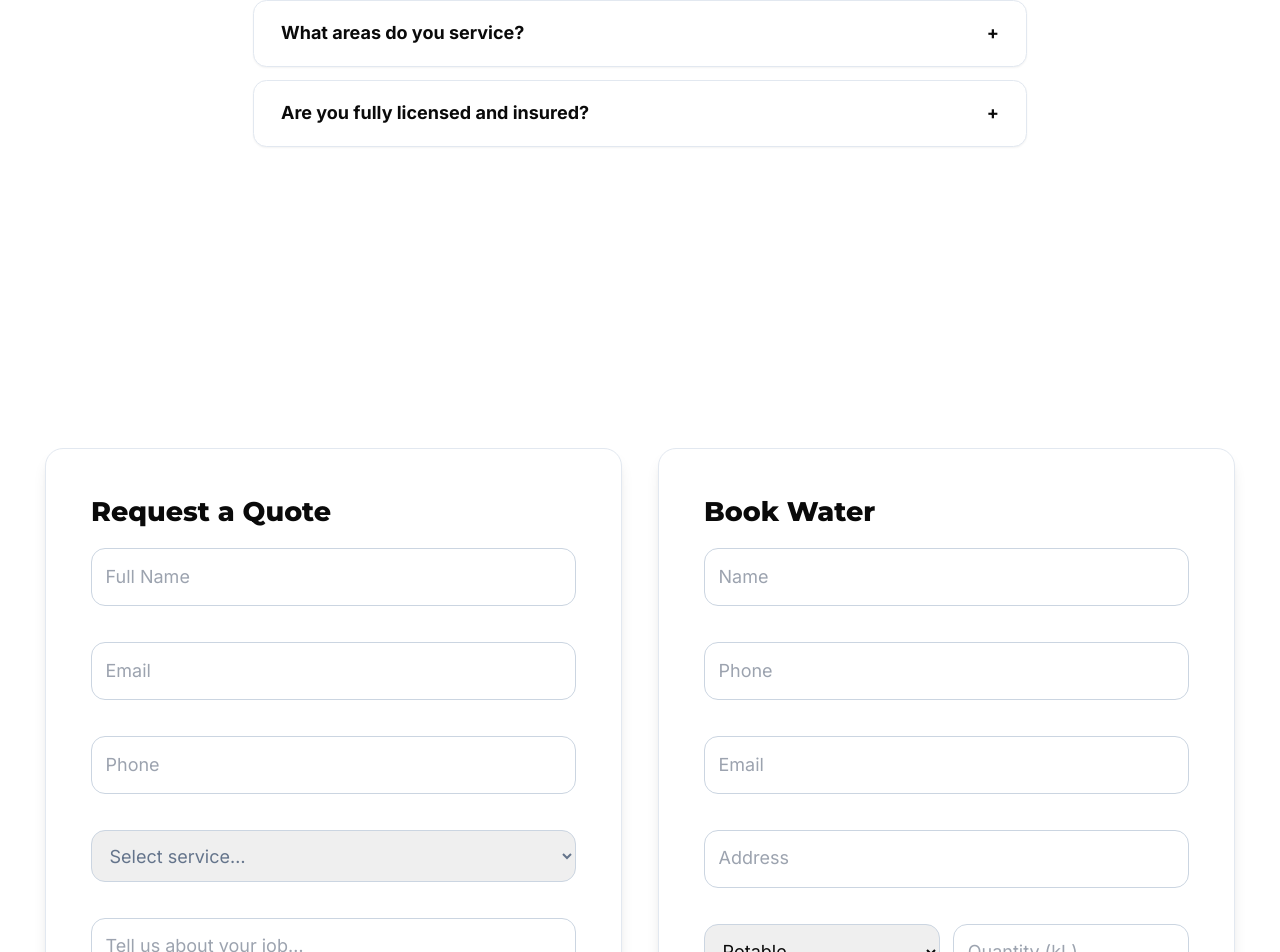
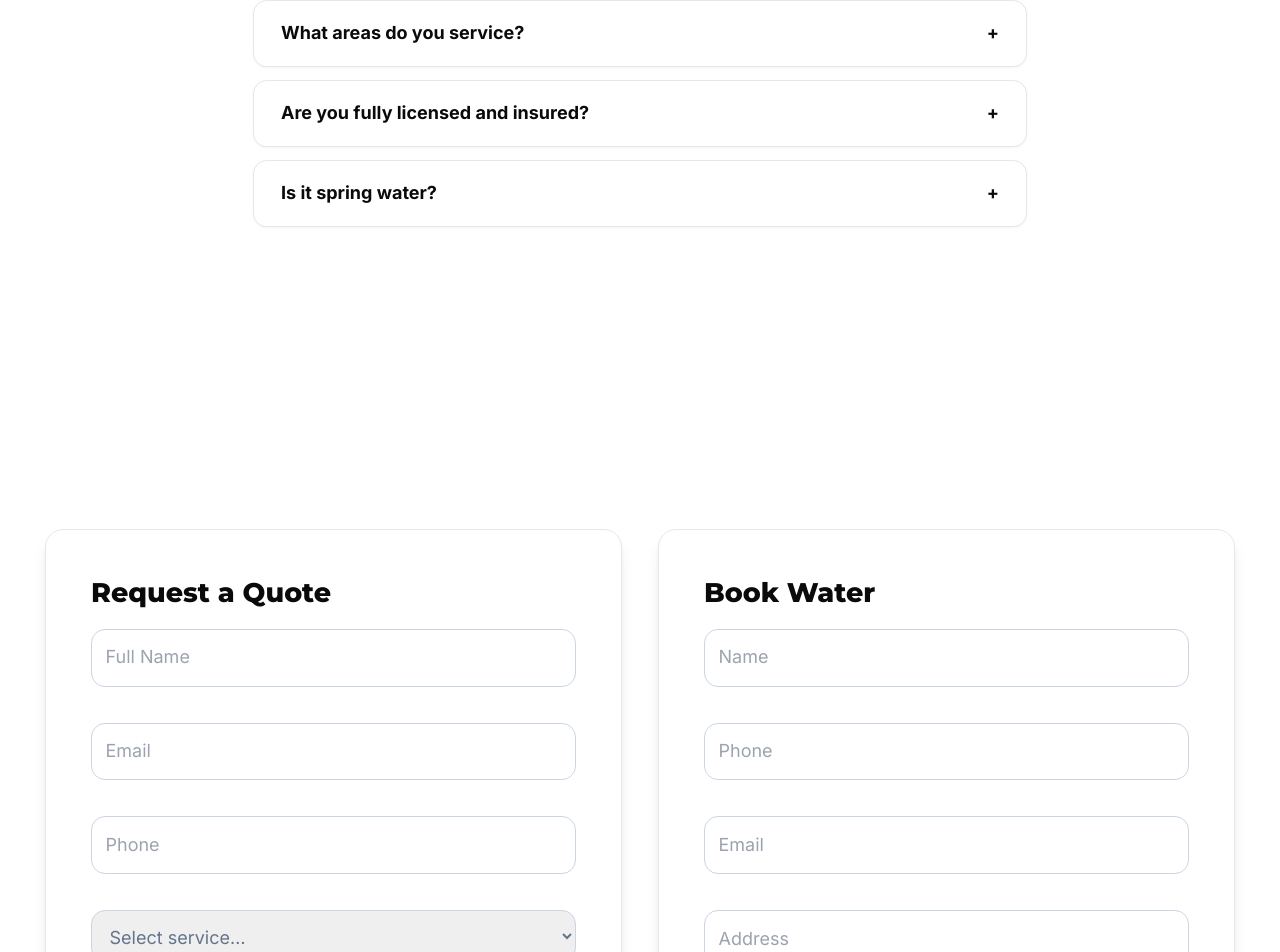
Before and after one commit to kindaiau/more-civil, a React (Vite) app: page / in a window 1280 px wide. Shown: the part 2735-3687 px from the top of the page. Built offline with nearby package versions, Linux system fonts and the light colour scheme.

Commit message:
Add button to FAQ
Add a new button to the FAQ section with the text "is it spring water" and black font.

```diff
--- a/src/components/FAQ.tsx
+++ b/src/components/FAQ.tsx
@@ -24,6 +24,7 @@ export default function FAQ() {
         <QA q="Do you handle tight access?" a="Yes. Our operators plan access and safety on every job, including tight sites." />
         <QA q="What areas do you service?" a="We service all of South Australia, with 24/7 emergency response available across the state." />
         <QA q="Are you fully licensed and insured?" a="Yes, we're fully licensed water carriers, AWA members, and carry comprehensive insurance. SWMS and risk assessments available on request." />
+        <QA q="Is it spring water?" a="Our water sources vary depending on availability and your specific requirements. We can provide details about the source for your delivery upon request." />
       </div>
     </section>
   );
```
